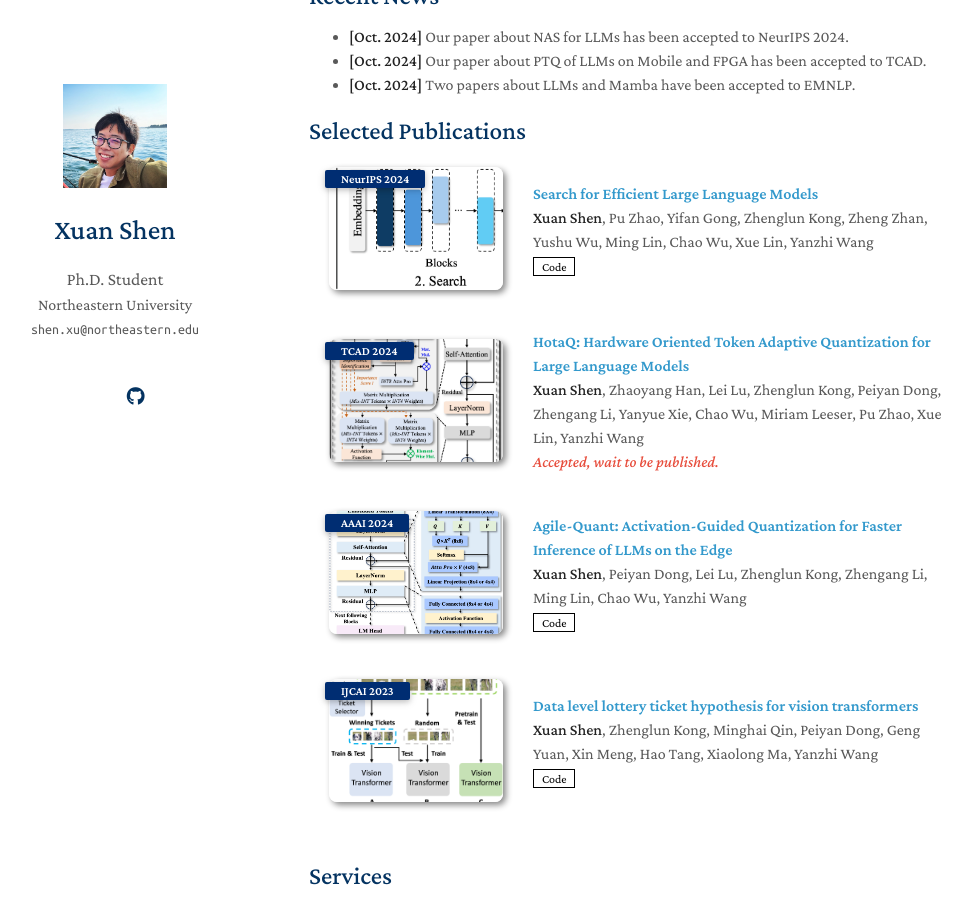
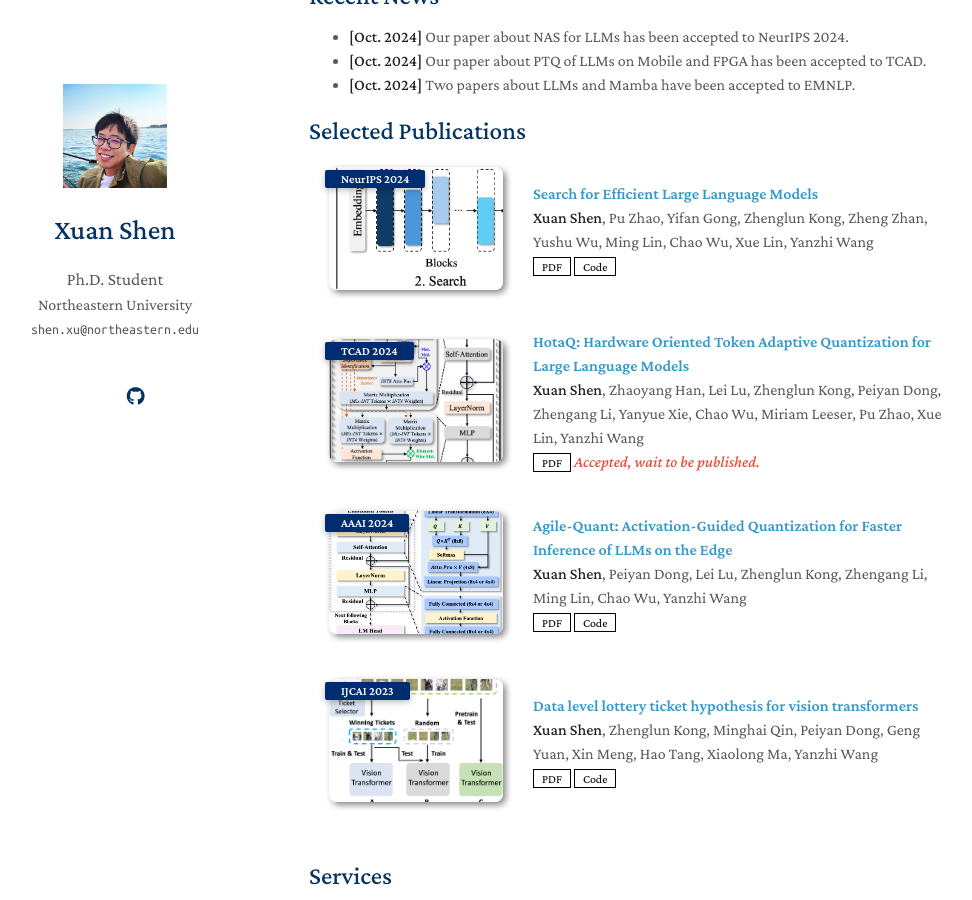
Before and after one commit to shawnricecake/shawnricecake.github.io, a Jekyll site: the page built from index.md, in a window 1280 px wide and 900 px high, scrolled down 397 px. Shown: the whole window, without its empty margins (161-1133 px from the left). Built offline with Jekyll 4.4.1, drawn with Linux system fonts in a browser that asks for light colours; a style sheet for code colours, icons or effects is not loaded; our own code applies the rules of GitHub Pages for plain Markdown files.

Commit message:
Update publications.md

```diff
--- a/_includes/publications.md
+++ b/_includes/publications.md
@@ -21,9 +21,9 @@
       <div class="periodical"><em>{{ link.conference }}</em>
       </div>
     <div class="links">
-<!--       {% if link.pdf %}
+      {% if link.pdf %}
       <a href="{{ link.pdf }}" class="btn btn-sm z-depth-0" role="button" target="_blank" style="font-size:12px;">PDF</a>
-      {% endif %} -->
+      {% endif %}
       {% if link.code %}
       <a href="{{ link.code }}" class="btn btn-sm z-depth-0" role="button" target="_blank" style="font-size:12px;">Code</a>
       {% endif %}
```
